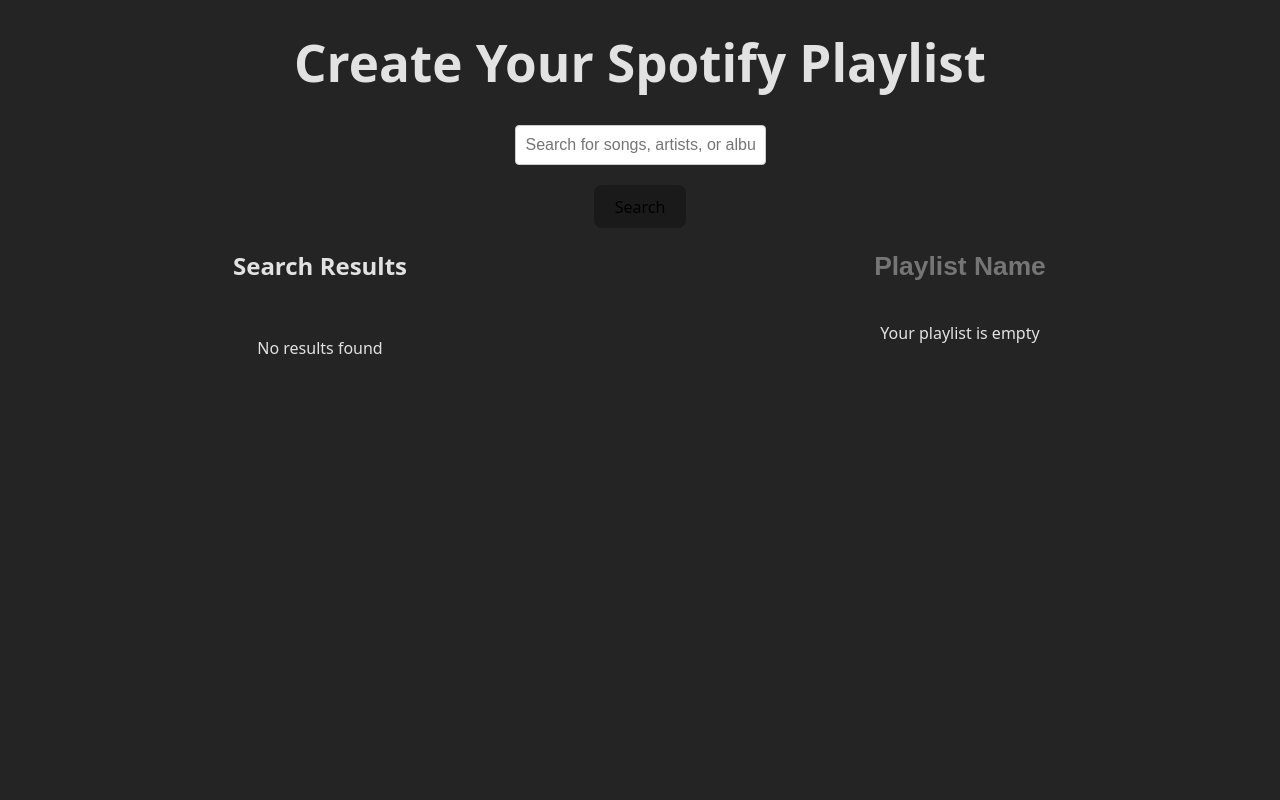
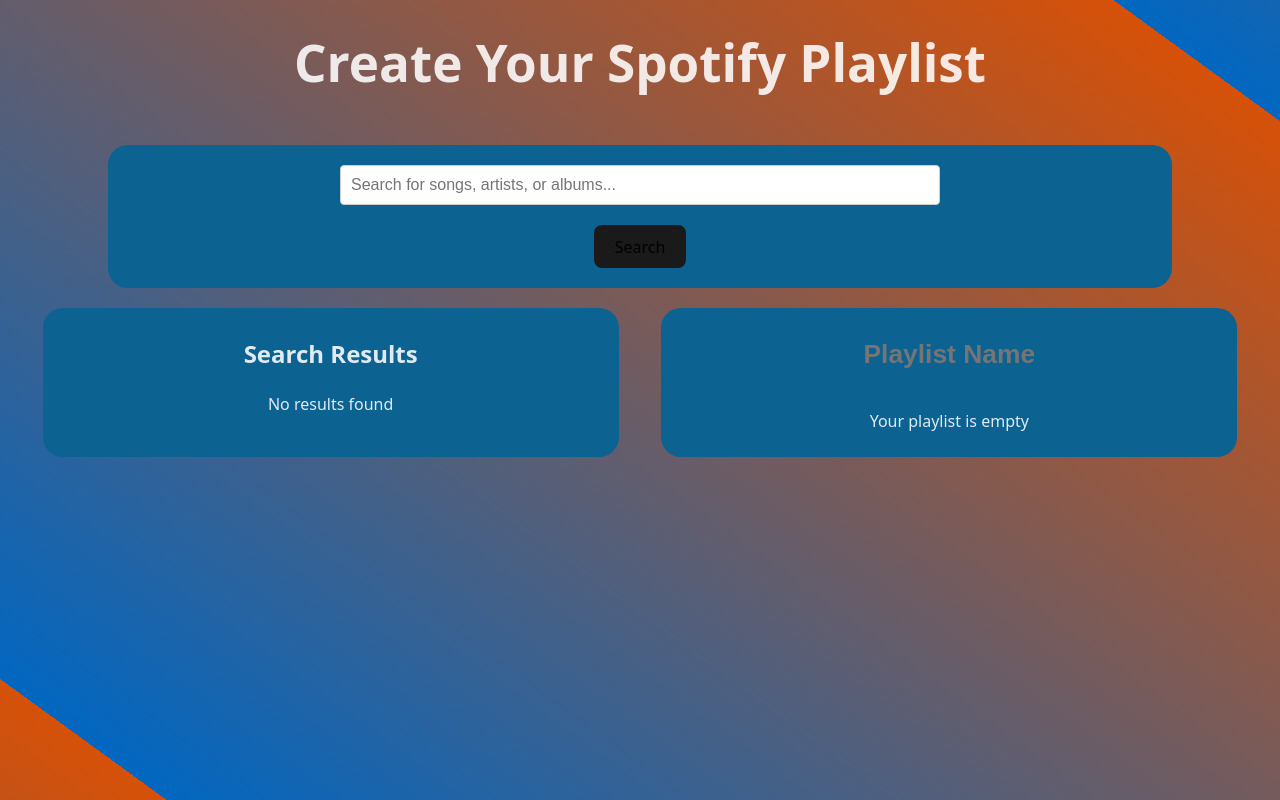
Before and after one commit to putman44/Spotify-API-app, a React (Vite) app: page / in a window 1280 px wide. Built offline with nearby package versions, Linux system fonts and the light colour scheme; sample sign-in values are in the browser's storage.

Commit message:
added styling to components

```diff
--- a/src/App.css
+++ b/src/App.css
@@ -15,5 +15,6 @@
 main {
   width: 100%;
   display: grid;
-  grid-template-columns: 50% 50%;
+  grid-template-columns: 45% 45%;
+  justify-content: space-evenly;
 }
--- a/src/App.jsx
+++ b/src/App.jsx
@@ -50,7 +50,7 @@
 
   // Handle search bar submission
   const handleSearch = async (term) => {
-    if (!token) {
+    if (!token || token === "null") {
       // No token, start login flow
       spotifyAuth();
       return;
--- a/src/components/Playlist.jsx
+++ b/src/components/Playlist.jsx
@@ -13,9 +13,9 @@
   };
 
   return (
-    <div className="playlist">
+    <div className={styles.playlistContainer}>
       <input
-        className={styles.playlistName} // Assuming you have a CSS module for styles
+        className={styles.playlistName}
         required
         value={playlistName}
         onChange={handlePlaylistName}
--- a/src/components/Playlist.module.css
+++ b/src/components/Playlist.module.css
@@ -12,16 +12,18 @@
   border: none;
   background: transparent;
   text-align: center;
+  color: white;
 }
-.searchResults {
-  display: flex;
-  flex-direction: column;
-  gap: 1rem;
+.playlistContainer {
+  padding: 0.5rem;
+  background-color: #0c6291;
+  border-radius: 20px;
 }
 
 .playlistItems {
   list-style: none;
   padding: 0;
+  margin-top: 0;
 }
 
 .playlistItems p {
--- a/src/components/SearchBar.module.css
+++ b/src/components/SearchBar.module.css
@@ -1,8 +1,13 @@
 .searchBar {
+  width: 80%;
   display: flex;
   flex-direction: column;
   align-items: center;
   gap: 20px;
+  margin: 20px;
+  padding: 20px;
+  border-radius: 20px;
+  background-color: #0c6291;
 }
 
 .searchInput {
@@ -12,4 +17,7 @@
   font-size: 16px;
   border: 1px solid #ccc;
   border-radius: 4px;
+  box-sizing: border-box;
+  -webkit-box-sizing: border-box;
+  -moz-box-sizing: border-box;
 }
--- a/src/components/SearchResults.module.css
+++ b/src/components/SearchResults.module.css
@@ -1,7 +1,7 @@
 .searchResults {
-  display: flex;
-  flex-direction: column;
-  gap: 1rem;
+  padding: 0.5rem;
+  background-color: #0c6291;
+  border-radius: 20px;
 }
 
 .resultsList {
--- a/src/index.css
+++ b/src/index.css
@@ -5,8 +5,9 @@
 
   color-scheme: light dark;
   color: rgba(255, 255, 255, 0.87);
-  background-color: #242424;
-
+  background-size: 100% 100%;
+  background-position: 0px 0px;
+  background-image: repeating-linear-gradient(36deg, #0267c1 7%, #d65108 93%);
   font-synthesis: none;
   text-rendering: optimizeLegibility;
   -webkit-font-smoothing: antialiased;
```
